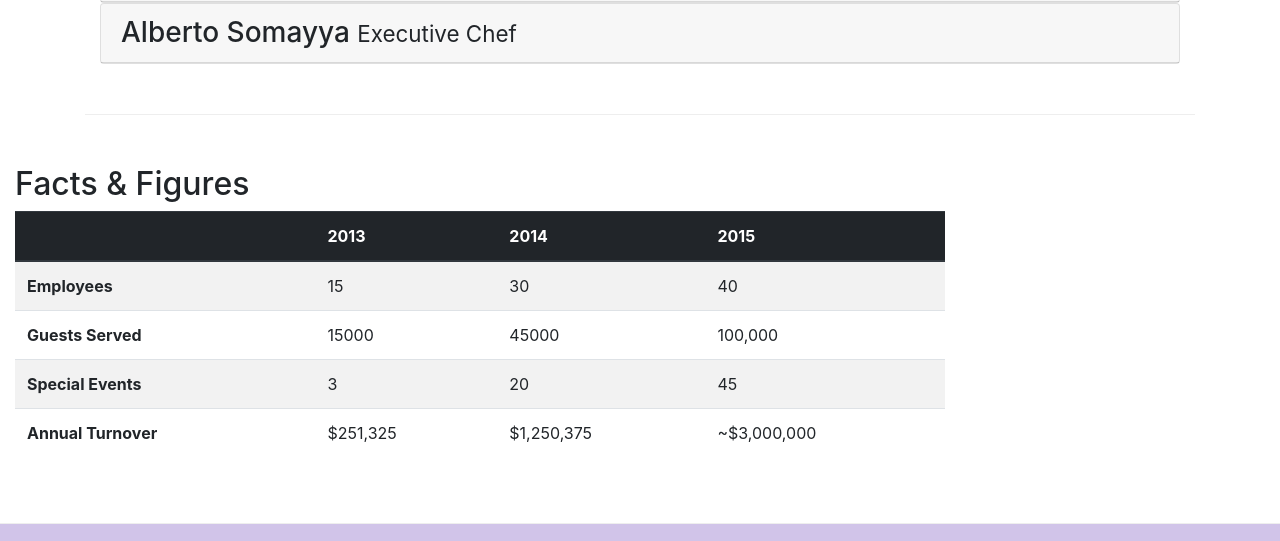
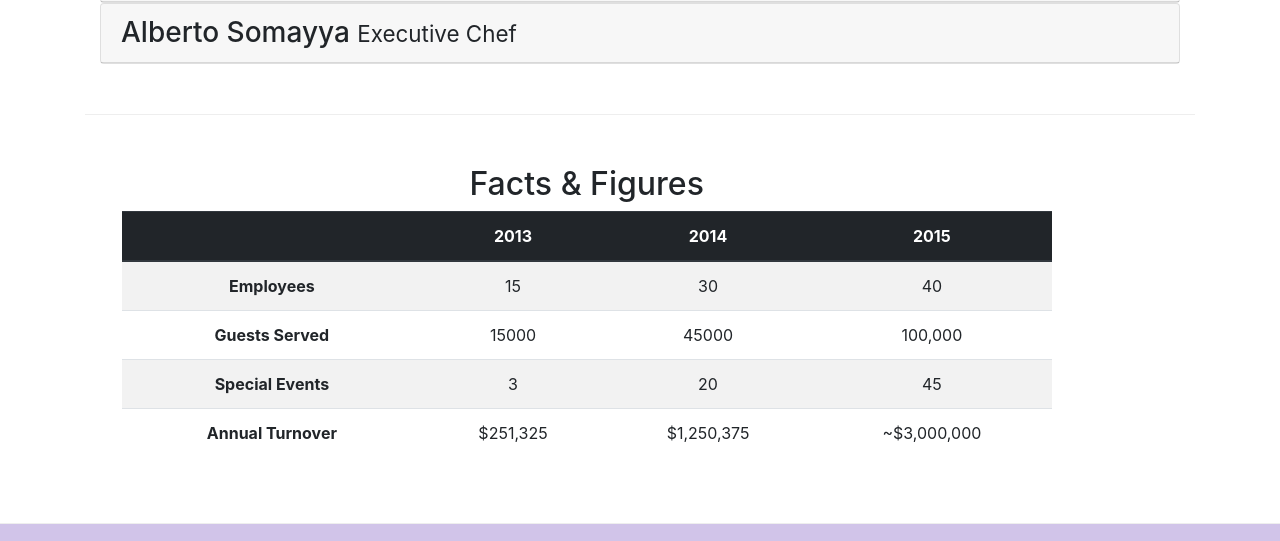
Before and after one commit to PGLingoJ/CourseraReact, a website: page aboutus.html in a window 1280 px wide. Shown: the part 1399-1940 px from the top of the page. Drawn offline with nearby package versions, Linux system fonts and the light colour scheme; files that its build step writes are made by us from their sources.

Commit message:
dist setup

```diff
--- a/aboutus.html
+++ b/aboutus.html
@@ -9,11 +9,12 @@
     <meta http-equiv="x-ua-compatible" content="ie=edge">
 
     <!-- Bootstrap CSS -->
+    <!-- build:css css/main.css-->
     <link rel="stylesheet" href="node_modules/bootstrap/dist/css/bootstrap.min.css">
     <link rel="stylesheet" href="node_modules/font-awesome/css/font-awesome.min.css">
     <link rel="stylesheet" href="node_modules/bootstrap-social/bootstrap-social.css">
     <link rel="stylesheet" href="css/styles.css">
-
+    <!-- endbuild -->
 </head>
 
 <body>
@@ -160,7 +161,7 @@
         </div>
     </div>
     <div class="row row-content">
-        <div class="col-12 col-sm-9">
+        <div class="col-12 col-sm-9 offset-sm-1 text-center">
             <h2>Facts &amp; Figures</h2>
             <div class="table-responsive">
                 <table class="table table-striped">
@@ -199,9 +200,6 @@
                         </tr>
                     </tbody>
                 </table>
-            </div>
-        </div>
-        <div class="col-12 col-sm-3">
             </div>
         </div>
     </div>
@@ -249,11 +247,12 @@
     </footer>
 
     <!-- jQuery first, then Popper.js, then Bootstrap JS. -->
+    <!-- build:js js/main.js-->
     <script src="node_modules/jquery/dist/jquery.slim.min.js"></script>
     <script src="node_modules/popper.js/dist/umd/popper.min.js"></script>
     <script src="node_modules/bootstrap/dist/js/bootstrap.min.js"></script>
     <script src="js/scripts.js"></script>
-
+    <!-- endbuild -->
 </body>
 
 </html>
```
Also changed, not shown: contactus.html (+4 -0 lines), index.html (+4 -1 lines), package.json (+12 -2 lines), 2 other files. Lines whose indentation alone changed are shown as unchanged.
